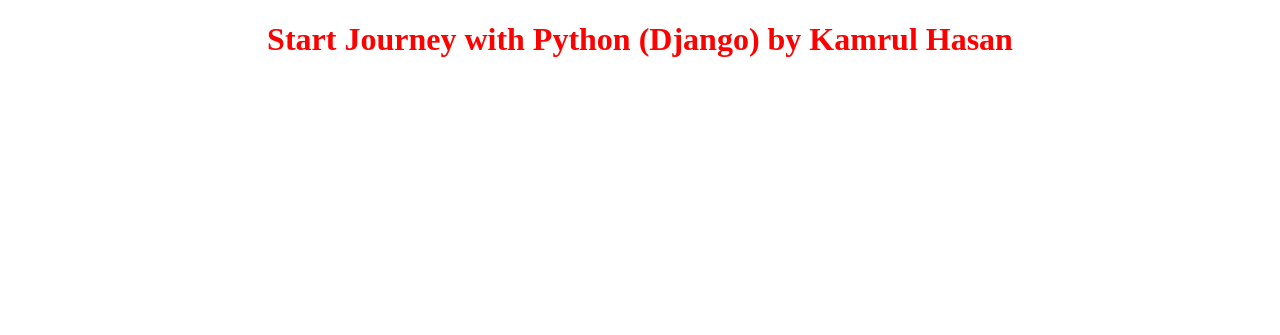
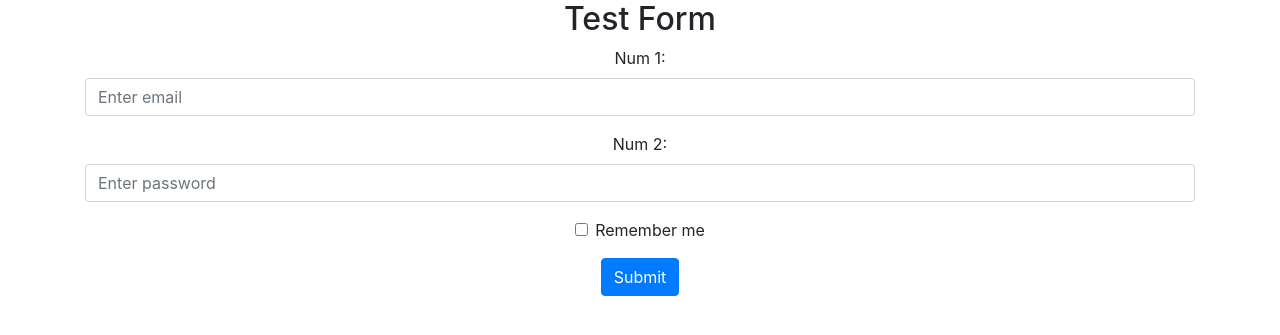
Before and after one commit to kamrulhasan0101/django_test, a Django app: page / in a window 1280 px wide. Shown: the top 335 px of the page. Run offline with Django 3.2, Linux system fonts and the light colour scheme; some libraries are stand-ins or nearby versions.

Commit message:
form submission and dispay data

```diff
--- a/first_module/urls.py
+++ b/first_module/urls.py
@@ -3,6 +3,7 @@
 from . import views
 
 urlpatterns = [
-    path('', views.home, name='home')
+    path('', views.home, name='home'),
+    path('add', views.add, name='add')
 
 ]
--- a/first_module/views.py
+++ b/first_module/views.py
@@ -6,3 +6,10 @@
 
 def home(request):
     return render(request, 'home.html', {'name': 'Kamrul Hasan'})
+
+
+def add(request):
+    val1 = int(request.POST['num1'])
+    val2 = int(request.POST['num2'])
+    result = val1 + val2
+    return render(request, 'result.html', {'result': result})
--- /dev/null
+++ b/templates/base.html
@@ -0,0 +1,32 @@
+<!DOCTYPE html>
+<html lang="en">
+<head>
+    <meta charset="UTF-8">
+    <title>ToDo App</title>
+</head>
+<body style="text-align: center">
+
+</body>
+</html>
+
+<!DOCTYPE html>
+<html lang="en">
+<head>
+    <title>ToDo App</title>
+    <meta charset="utf-8">
+    <meta name="viewport" content="width=device-width, initial-scale=1">
+    <link rel="stylesheet" href="https://maxcdn.bootstrapcdn.com/bootstrap/4.5.2/css/bootstrap.min.css">
+    <script src="https://ajax.googleapis.com/ajax/libs/jquery/3.5.1/jquery.min.js"></script>
+    <script src="https://cdnjs.cloudflare.com/ajax/libs/popper.js/1.16.0/umd/popper.min.js"></script>
+    <script src="https://maxcdn.bootstrapcdn.com/bootstrap/4.5.2/js/bootstrap.min.js"></script>
+</head>
+<body>
+
+<div class="container">
+    {% block content %}
+    {% endblock %}
+
+</div>
+
+</body>
+</html>
--- a/templates/home.html
+++ b/templates/home.html
@@ -1,11 +1,21 @@
-<!DOCTYPE html>
-<html lang="en">
-<head>
-    <meta charset="UTF-8">
-    <title>ToDo App</title>
-</head>
-<body style="text-align: center">
-<h1 style="color:red"> Start Journey with Python (Django) by {{ name }}</h1>
-
-</body>
-</html>
+{% extends 'base.html' %}
+{% block content %}
+<h2>Test Form</h2>
+  <form action="add" method="post">
+    {% csrf_token %}
+    <div class="form-group">
+      <label for="email">Num 1:</label>
+      <input type="number" class="form-control" id="email" placeholder="Enter email" name="num1">
+    </div>
+    <div class="form-group">
+      <label for="pwd">Num 2:</label>
+      <input type="number" class="form-control" id="pwd" placeholder="Enter password" name="num2">
+    </div>
+    <div class="form-group form-check">
+      <label class="form-check-label">
+        <input class="form-check-input" type="checkbox" name="remember"> Remember me
+      </label>
+    </div>
+    <button type="submit" class="btn btn-primary">Submit</button>
+  </form>
+{% endblock %}
--- /dev/null
+++ b/templates/result.html
@@ -0,0 +1,4 @@
+{% extends 'base.html' %}
+{% block content %}
+<h2> The result is : {{ result }}</h2>
+{% endblock %}
```
